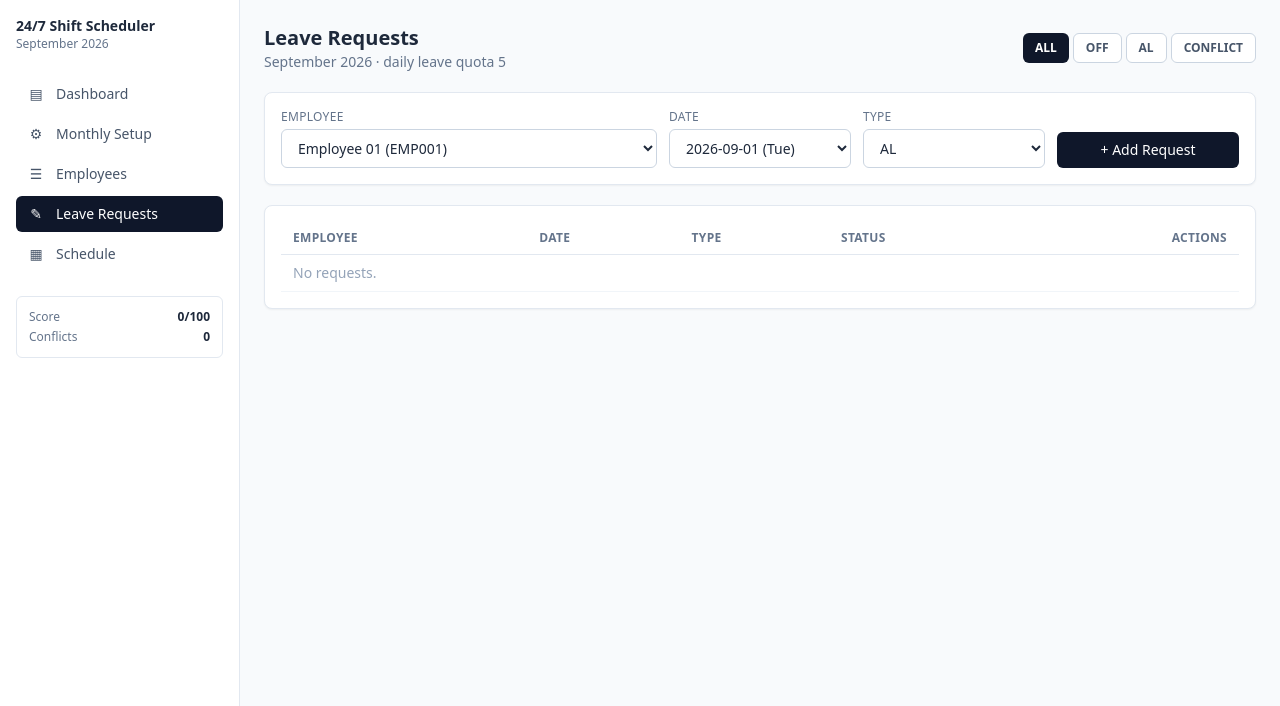
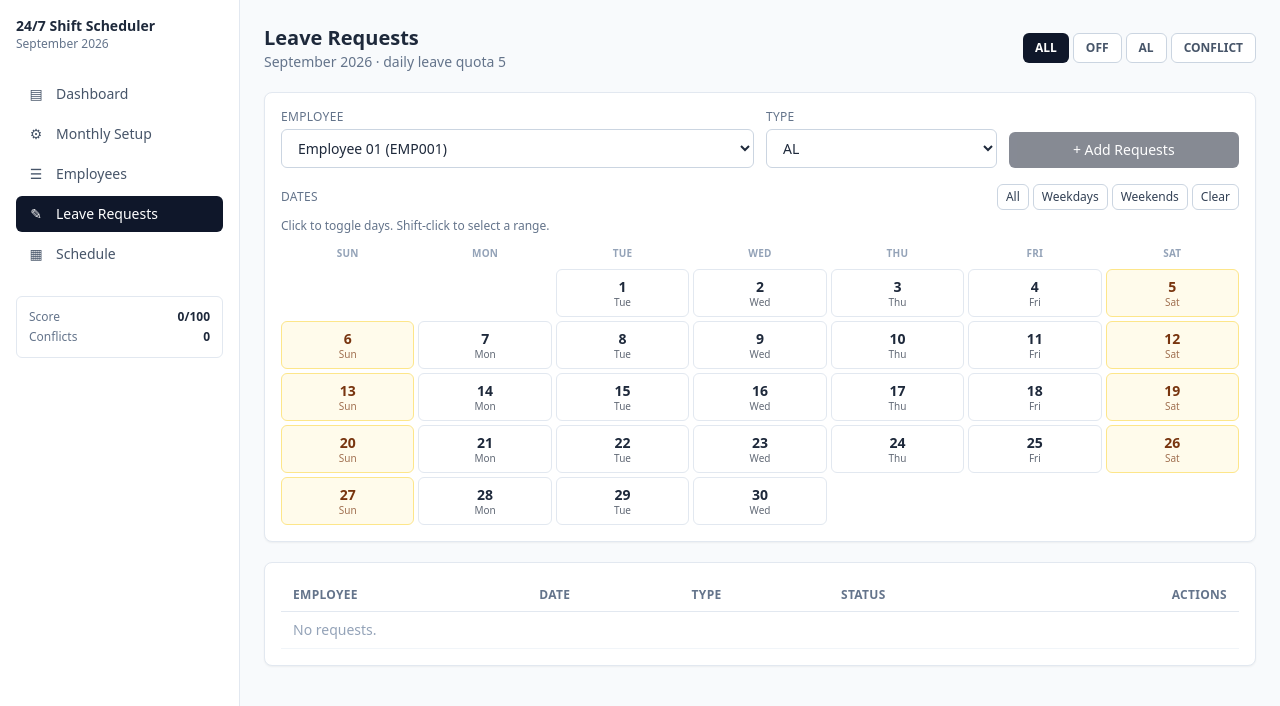
Before and after one commit to kitiphong001212/shift-scheduler-247, a Vue app: page /leave-requests in a window 1280 px wide. Shown: the top 706 px of the page. Built offline with nearby package versions, Linux system fonts and the light colour scheme.

Commit message:
Update LeaveRequests.vue

```diff
--- a/src/views/LeaveRequests.vue
+++ b/src/views/LeaveRequests.vue
@@ -5,6 +5,7 @@ import { useLeaveStore } from '@/stores/leaveStore'
 import { useEmployeeStore } from '@/stores/employeeStore'
 import { useScheduleStore } from '@/stores/scheduleStore'
 import { useSettingsStore } from '@/stores/settingsStore'
+import { WEEKDAY_LABELS } from '@/utils/date'
 import type { LeaveType } from '@/types/leave'
 import ConflictBadge from '@/components/ConflictBadge.vue'
 
@@ -14,12 +15,13 @@ const schedule = useScheduleStore()
 const settings = useSettingsStore()
 
 const filter = ref<'ALL' | 'OFF' | 'AL' | 'CONFLICT'>('ALL')
-const form = reactive<{ employeeId: string; date: string; type: LeaveType; note: string }>({
+const form = reactive<{ employeeId: string; type: LeaveType; note: string }>({
   employeeId: employeeStore.activeEmployees[0]?.id ?? '',
-  date: settings.monthContext.days[0]?.date ?? '',
   type: 'AL',
   note: ''
 })
+const selectedDates = ref<string[]>([])
+const lastClicked = ref<string | null>(null)
 
 const conflictDates = computed(() => {
   const s = new Set<string>()
@@ -37,10 +39,60 @@ const rows = computed(() => {
   return all
 })
 
+const existingForEmployee = computed(() => {
+  const s = new Set<string>()
+  for (const r of leaveStore.requests) {
+    if (r.employeeId === form.employeeId) s.add(r.date)
+  }
+  return s
+})
+
+const calendarPad = computed(() => schedule.monthContext.days[0]?.weekday ?? 0)
+
+const selectedSet = computed(() => new Set(selectedDates.value))
+
+function toggleDate(date: string, event?: MouseEvent) {
+  if (existingForEmployee.value.has(date)) return
+  if (event?.shiftKey && lastClicked.value) {
+    selectRange(lastClicked.value, date)
+  } else {
+    const i = selectedDates.value.indexOf(date)
+    if (i >= 0) selectedDates.value = selectedDates.value.filter((d) => d !== date)
+    else selectedDates.value = [...selectedDates.value, date].sort()
+  }
+  lastClicked.value = date
+}
+
+function selectRange(from: string, to: string) {
+  const days = schedule.monthContext.days
+  const a = days.findIndex((d) => d.date === from)
+  const b = days.findIndex((d) => d.date === to)
+  if (a < 0 || b < 0) return
+  const [start, end] = a < b ? [a, b] : [b, a]
+  const next = new Set(selectedDates.value)
+  for (let i = start; i <= end; i++) {
+    const date = days[i].date
+    if (!existingForEmployee.value.has(date)) next.add(date)
+  }
+  selectedDates.value = [...next].sort()
+}
+
+function selectMatching(pred: (isWeekend: boolean) => boolean) {
+  selectedDates.value = schedule.monthContext.days
+    .filter((d) => pred(d.isWeekend) && !existingForEmployee.value.has(d.date))
+    .map((d) => d.date)
+}
+
+function clearSelection() {
+  selectedDates.value = []
+  lastClicked.value = null
+}
+
 function add() {
-  if (!form.employeeId || !form.date) return
-  leaveStore.addRequest(form.employeeId, form.date, form.type, form.note)
+  if (!form.employeeId || !selectedDates.value.length) return
+  leaveStore.addRequests(form.employeeId, selectedDates.value, form.type, form.note)
   form.note = ''
+  clearSelection()
 }
 </script>
 
@@ -59,24 +111,60 @@ function add() {
       </div>
     </header>
 
-    <div class="card grid gap-3 md:grid-cols-5 md:items-end">
+    <div class="card space-y-4">
+      <div class="grid gap-3 md:grid-cols-4 md:items-end">
         <div class="md:col-span-2">
           <label class="label">Employee</label>
-        <select v-model="form.employeeId" class="input">
+          <select v-model="form.employeeId" class="input" @change="clearSelection">
             <option v-for="e in employeeStore.activeEmployees" :key="e.id" :value="e.id">{{ e.name }} ({{ e.code }})</option>
-        </select>
-      </div>
-      <div>
-        <label class="label">Date</label>
-        <select v-model="form.date" class="input">
-          <option v-for="d in schedule.monthContext.days" :key="d.date" :value="d.date">{{ d.date }} ({{ d.weekdayLabel }})</option>
           </select>
         </div>
         <div>
           <label class="label">Type</label>
           <select v-model="form.type" class="input"><option value="OFF">OFF</option><option value="AL">AL</option></select>
         </div>
-      <button class="btn-primary justify-center" @click="add">+ Add Request</button>
+        <button class="btn-primary justify-center" :disabled="!selectedDates.length" @click="add">
+          {{ selectedDates.length ? `+ Add ${selectedDates.length} Request${selectedDates.length === 1 ? '' : 's'}` : '+ Add Requests' }}
+        </button>
+      </div>
+
+      <div>
+        <div class="mb-2 flex flex-wrap items-center justify-between gap-2">
+          <label class="label mb-0">Dates</label>
+          <div class="flex flex-wrap gap-1">
+            <button type="button" class="btn-ghost px-2 py-1 text-xs" @click="selectMatching(() => true)">All</button>
+            <button type="button" class="btn-ghost px-2 py-1 text-xs" @click="selectMatching((w) => !w)">Weekdays</button>
+            <button type="button" class="btn-ghost px-2 py-1 text-xs" @click="selectMatching((w) => w)">Weekends</button>
+            <button type="button" class="btn-ghost px-2 py-1 text-xs" @click="clearSelection">Clear</button>
+          </div>
+        </div>
+        <p class="mb-2 text-xs text-slate-500">Click to toggle days. Shift-click to select a range.</p>
+        <div class="grid grid-cols-7 gap-1">
+          <div v-for="label in WEEKDAY_LABELS" :key="label" class="py-1 text-center text-[10px] font-semibold uppercase tracking-wide text-slate-400">
+            {{ label }}
+          </div>
+          <div v-for="n in calendarPad" :key="`pad-${n}`" />
+          <button
+            v-for="d in schedule.monthContext.days"
+            :key="d.date"
+            type="button"
+            class="rounded-md border px-1 py-2 text-center text-sm leading-tight transition-colors"
+            :disabled="existingForEmployee.has(d.date)"
+            :class="existingForEmployee.has(d.date)
+              ? 'cursor-not-allowed border-slate-200 bg-slate-100 text-slate-400'
+              : selectedSet.has(d.date)
+                ? 'border-slate-900 bg-slate-900 text-white'
+                : d.isWeekend
+                  ? 'border-amber-200 bg-amber-50 text-amber-900 hover:border-slate-400'
+                  : 'border-slate-200 bg-white text-slate-800 hover:border-slate-400'"
+            :title="existingForEmployee.has(d.date) ? 'Already requested' : d.date"
+            @click="toggleDate(d.date, $event)"
+          >
+            <span class="block font-semibold">{{ d.day }}</span>
+            <span class="block text-[10px] opacity-70">{{ d.weekdayLabel }}</span>
+          </button>
+        </div>
+      </div>
     </div>
 
     <div class="card overflow-x-auto">
```
Lines whose indentation alone changed are shown as unchanged.
